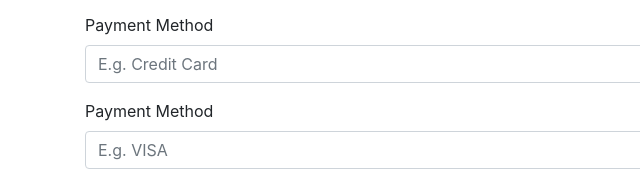
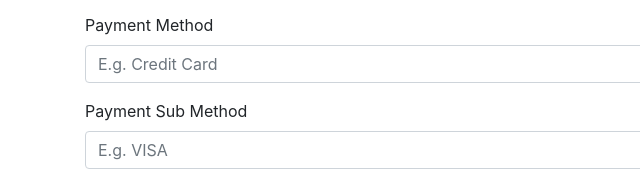
Before and after one commit to ahadplumber/order-generator, a plain HTML site: page index.html in a window 1280 px wide. Shown: the part 2258-2440 px from the top of the page, 0-640 px from the left. Drawn offline with nearby package versions, Linux system fonts and the light colour scheme.

Commit message:
Update index.html

```diff
--- a/index.html
+++ b/index.html
@@ -133,7 +133,7 @@
                 <input type="text" class="form-control" id="paymentMethod" placeholder="E.g. Credit Card">
             </div>
             <div class="form-group">
-                <label for="paymentsubMethod">Payment Method</label>
+                <label for="paymentsubMethod">Payment Sub Method</label>
                 <input type="text" class="form-control" id="paymentsubMethod" placeholder="E.g. VISA">
             </div>
             <div class="form-group">
```
